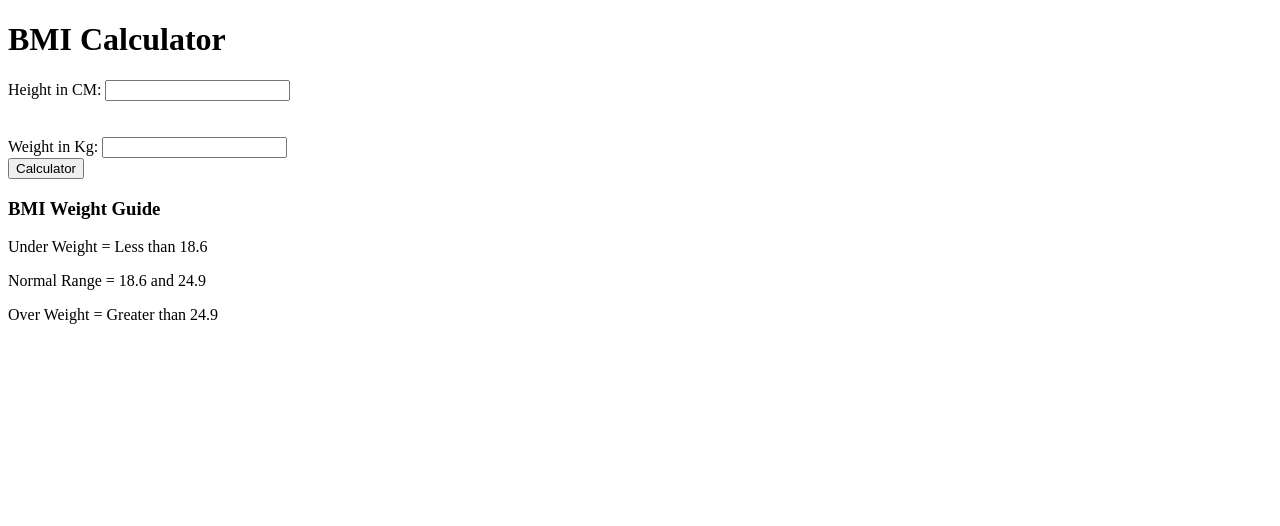
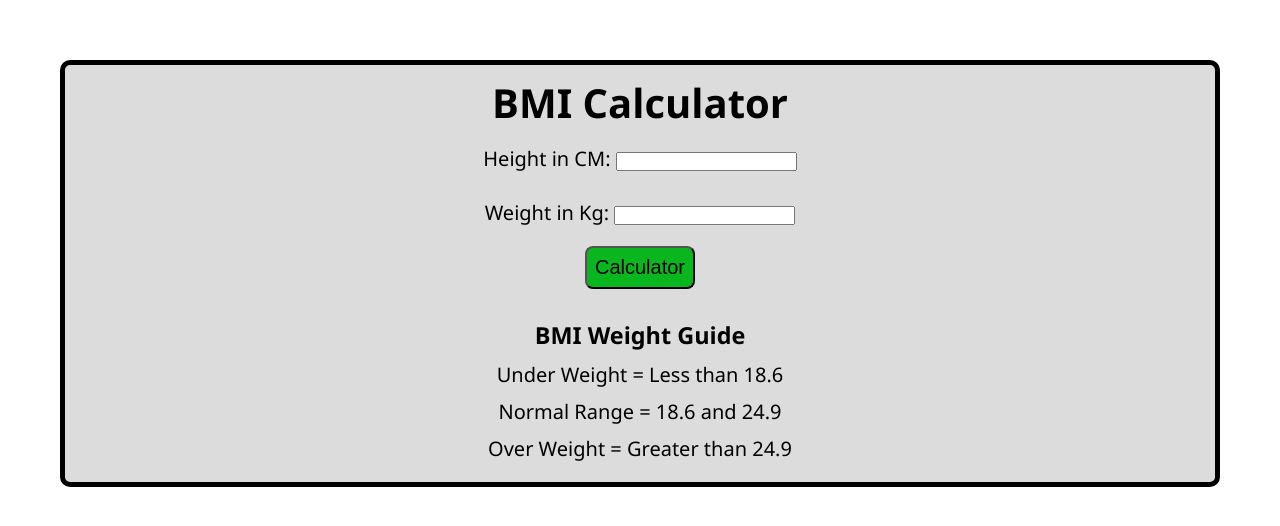
Before and after one commit to omprakash-01/BMI, a plain HTML site: page index.html in a window 1280 px wide. Drawn offline with Linux system fonts and the light colour scheme.

Commit message:
Style file Completed

```diff
--- a/index.html
+++ b/index.html
@@ -8,19 +8,19 @@
 </head>
 <body>
     <div class="container">
-        <h1>BMI Calculator</h1>
+        <h1 class="heading">BMI Calculator</h1>
         <form action="">
           <div class="height">
             <label for="Height">Height in CM: </label>
             <input type="text" name="Height" id="Height">
           </div>
-          <br> <br>
+          <br>
           <div class="weight">
             <label for="Weight">Weight in Kg: </label>
             <input type="number" name="Weight" id="Weight">
           </div>
           <button id="btn">Calculator</button>
-          <h3>BMI Weight Guide</h3>
+          <h3 class="heading3">BMI Weight Guide</h3>
           <p>Under Weight = Less than 18.6</p>
           <p>Normal Range = 18.6 and 24.9</p>
           <p>Over Weight = Greater than 24.9</p>
--- a/style.css
+++ b/style.css
@@ -0,0 +1,41 @@
+*{
+    margin: 0;
+    padding: 0;
+    box-sizing: border-box;
+}
+.container{
+    margin: 60px;
+    font-size: 20px;
+    text-align: center;
+    font-family: 'Segoe UI', Tahoma, Geneva, Verdana, sans-serif;
+    background-color: gainsboro;
+    padding-bottom: 10px;
+    border-radius: 10px;
+    border: solid black 5px;
+}
+.heading{
+    /* margin: 20px; */
+    padding-top: 10px;
+}
+#btn{
+    font-size: 20px;
+    padding: 8px;
+    margin: 20px;
+    text-align: center;
+    border-radius: 8px;
+    background-color: rgb(9, 182, 29);
+    cursor: pointer;
+}
+#btn:hover{
+    background-color: red;
+    color: white;
+}
+h3{
+    margin: 10px;
+}
+p{
+    margin: 10px;
+}
+.height{
+    margin-top: 15px;
+}
```
